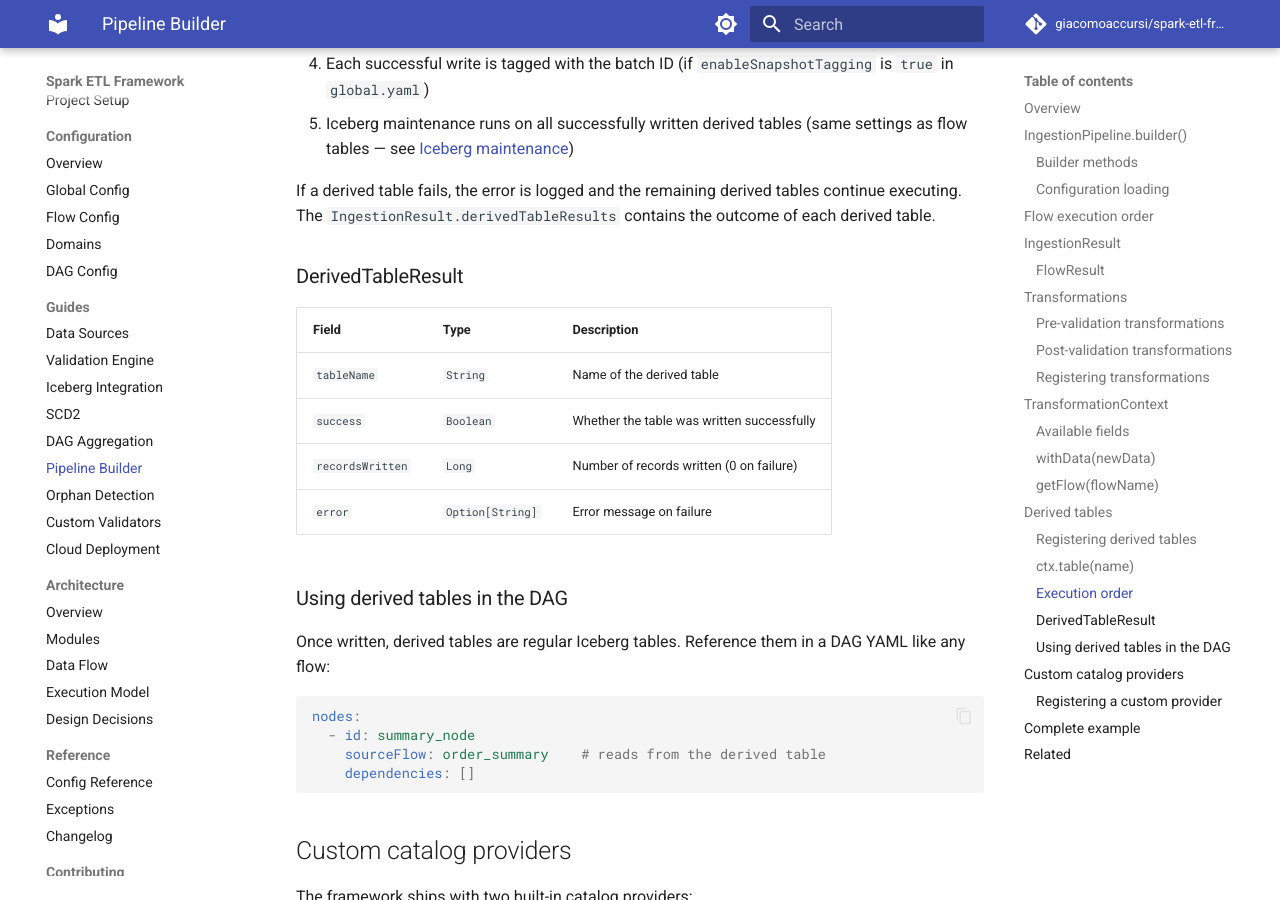
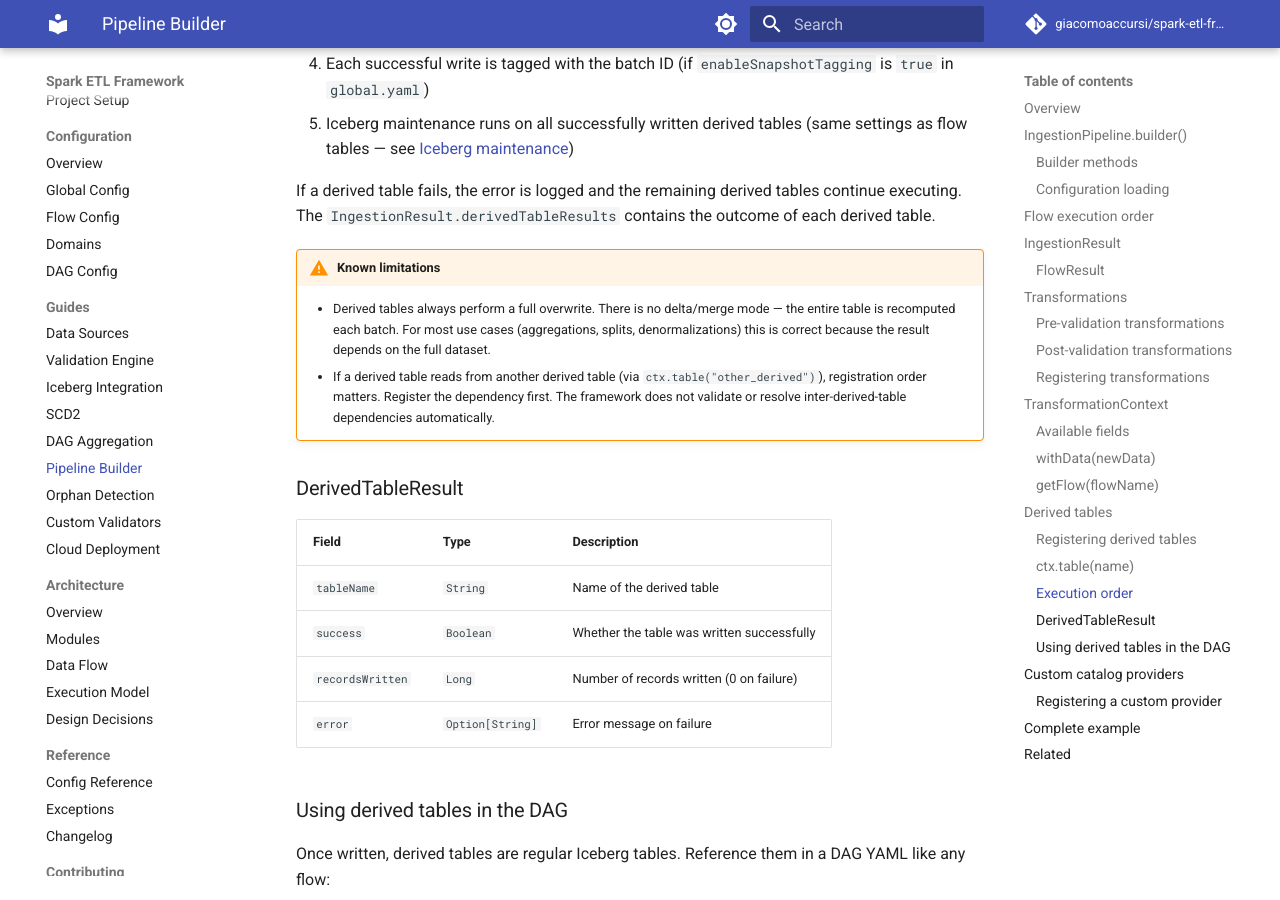
Before and after one commit to giacomoaccursi/Floe, an MkDocs documentation site: the page built from site-docs/guides/pipeline-builder.md, in a window 1280 px wide and 900 px high, scrolled down 8373 px. Built offline with MkDocs 1.6.1 and Material for MkDocs 9.7.7, drawn with Linux system fonts in a browser that asks for light colours; comment, search, counter and statistics services are not loaded.

Commit message:
docs(guides): document derived table known limitations

```diff
--- a/site-docs/guides/pipeline-builder.md
+++ b/site-docs/guides/pipeline-builder.md
@@ -290,6 +290,10 @@ You can also use `ctx.spark` for arbitrary Spark operations (reading external da
 
 If a derived table fails, the error is logged and the remaining derived tables continue executing. The `IngestionResult.derivedTableResults` contains the outcome of each derived table.
 
+!!!warning "Known limitations"
+    - Derived tables always perform a full overwrite. There is no delta/merge mode — the entire table is recomputed each batch. For most use cases (aggregations, splits, denormalizations) this is correct because the result depends on the full dataset.
+    - If a derived table reads from another derived table (via `ctx.table("other_derived")`), registration order matters. Register the dependency first. The framework does not validate or resolve inter-derived-table dependencies automatically.
+
 ### DerivedTableResult
 
 | Field | Type | Description |
```
